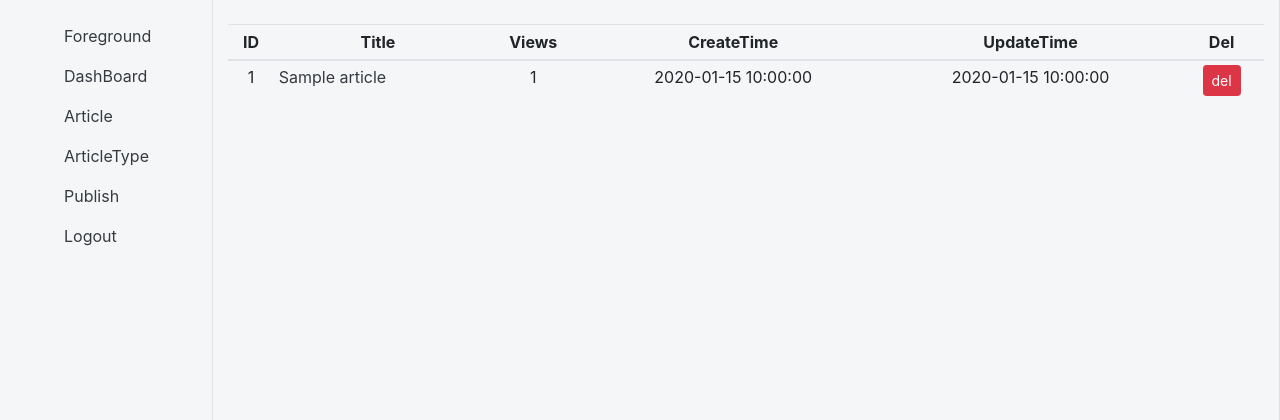
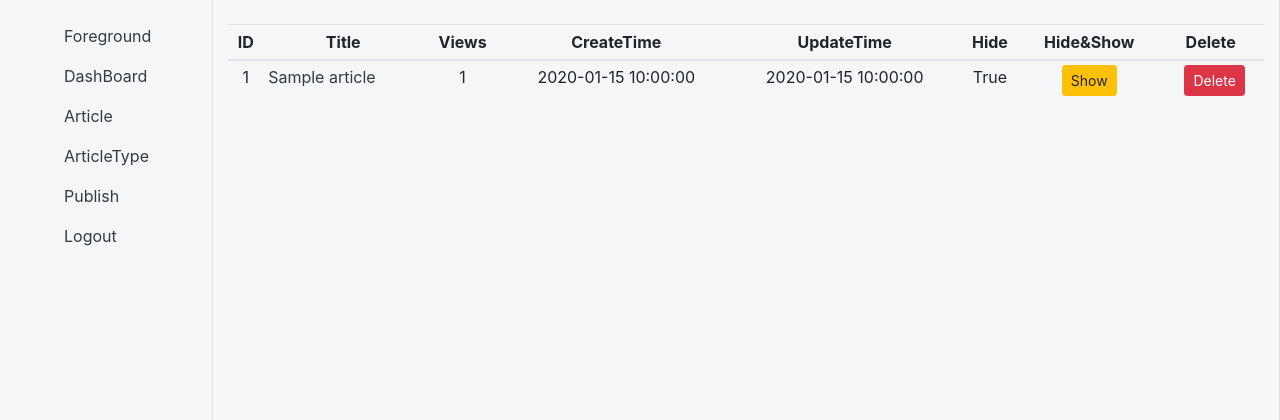
Before and after one commit to Jedore/binary_life, a Django app: page /background/article/ in a window 1280 px wide. Shown: the top 420 px of the page. Run offline with Django 3.2, Linux system fonts and the light colour scheme; a user stored in the database is signed in; tables that the repository leaves empty hold one stand-in row (values such as "Sample post"); parts of the project's set-up code (start-up, migrations or seed data) failed here and were passed over; some libraries are stand-ins or nearby versions.

Commit message:
modify article delete/hide logic

```diff
--- a/background/templates/background/article.html
+++ b/background/templates/background/article.html
@@ -10,7 +10,9 @@
         <th scope="col" class="text-center">Views</th>
         <th scope="col" class="text-center">CreateTime</th>
         <th scope="col" class="text-center">UpdateTime</th>
-        <th scope="col" class="text-center">Del</th>
+        <th scope="col" class="text-center">Hide</th>
+        <th scope="col" class="text-center">Hide&Show</th>
+        <th scope="col" class="text-center">Delete</th>
       </tr>
       </thead>
       <tbody>
@@ -21,13 +23,20 @@
           <td class="text-center">{{ article.views.count }}</td>
           <td class="text-center">{{ article.create_time | date:"Y-m-d H:i:s" }}</td>
           <td class="text-center">{{ article.update_time | date:"Y-m-d H:i:s" }}</td>
+          <td class="text-center">{{ article.is_hide }}</td>
           <td class="text-center">
-            <form method="post" action="/background/article/">
-              <input type="hidden" name="csrfmiddlewaretoken" value="{{ csrf_token }}">
-              <input type="hidden" name="method" value="delete">
-              <input type="hidden" name="articleId" value="{{ article.id }}">
-              <button class="btn btn-sm btn-danger" type="submit">del</button>
-            </form>
+            {#            <form method="post" action="/background/article/">#}
+            {#              <input type="hidden" name="csrfmiddlewaretoken" value="{{ csrf_token }}">#}
+            {#              <input type="hidden" name="method" value="delete">#}
+            {#              <input type="hidden" name="articleId" value="{{ article.id }}">#}
+            {#            </form>#}
+            <button class="btn btn-sm btn-warning"
+                    onclick="hide_show_article(this, {{ article.id }})">
+              {% if article.is_hide %}Show{% else %}Hide{% endif %}
+            </button>
+          </td>
+          <td class="text-center">
+            <button class="btn btn-sm btn-danger ml-2" onclick="del_article(this, {{ article.id }})">Delete</button>
           </td>
         </tr>
       {% endfor %}
@@ -35,3 +44,59 @@
     </table>
   </div>
 {% endblock %}
+
+{% block script %}
+  <script>
+    $(function () {
+      $('[data-toggle="tooltip"]').tooltip()
+    })
+
+    function hide_show_article(event, article_id) {
+      // hide or show article
+      let $is_hide = event.parentNode.previousElementSibling;
+      let is_hide = $is_hide.textContent;
+      $.ajax({
+        url: `/background/article/hide_show/${article_id}/${is_hide}`,
+        data: {
+          "csrfmiddlewaretoken": $("[name='csrfmiddlewaretoken']").val(),
+        },
+        success: function (data) {
+          if (data.hasOwnProperty('failed')) {
+            alert(data.failed);
+          } else if (data.hasOwnProperty('is_hide')) {
+            $is_hide.textContent = data.is_hide;
+            event.textContent = data.is_hide == 'True' ? 'Show' : 'Hide';
+          } else {
+            alert('something error');
+          }
+        },
+        error: function (XMLHttpRequest, textStatus, errorThrown) {
+          alert(XMLHttpRequest.status + ' ' + errorThrown);
+        },
+        dataType: "json",
+      });
+    }
+
+    function del_article(event, article_id) {
+      let $row = event.parentNode.parentNode;
+      $.ajax({
+        url: `/background/article/del/${article_id}/`,
+        data: {
+          "csrfmiddlewaretoken": $("[name='csrfmiddlewaretoken']").val(),
+        },
+        success: function (data) {
+          if (data.hasOwnProperty('failed')) {
+            alert(data.failed);
+          } else {
+            // delete row
+            $row.parentNode.deleteRow($row.rowIndex - 1);
+          }
+        },
+        error: function (XMLHttpRequest, textStatus, errorThrown) {
+          alert(XMLHttpRequest.status + ' ' + errorThrown);
+        },
+        dataType: "json",
+      });
+    }
+  </script>
+{% endblock %}
--- a/background/urls.py
+++ b/background/urls.py
@@ -1,11 +1,16 @@
 from django.contrib.auth.views import login_required
-from django.urls import path
+from django.urls import path, register_converter
 
+from . import converters
 from .views import *
+
+register_converter(converters.BoolConverter, 'bool')
 
 urlpatterns = [
     path('', login_required(BackgroundView.as_view())),
     path('publish/', login_required(PublishView.as_view())),
     path('article_type/', login_required(ArticleTypeView.as_view())),
     path('article/', login_required(ArticleView.as_view())),
+    path('article/hide_show/<int:article_id>/<bool:is_hide>/', login_required(article_hide_show)),
+    path('article/del/<int:article_id>/', login_required(article_del)),
 ]
--- a/background/views.py
+++ b/background/views.py
@@ -1,12 +1,13 @@
 import sys
 
 from django.contrib import messages
+from django.http import JsonResponse
 from django.shortcuts import get_object_or_404
 from django.shortcuts import render
 
 from common.models import Article
 from common.models import ArticleType
-from common.models import BinaryLifeViews
+from common.models import ViewsRecord
 from common.views import BaseView
 
 
@@ -17,8 +18,8 @@ class BackgroundView(BaseView):
     def get(self, request):
         super(BackgroundView, self).get(request)
         articles = Article.objects.all()
-        all_views = BinaryLifeViews.objects.all().count()
-        visitors = BinaryLifeViews.objects.filter(is_superuser=False).count()
+        all_views = ViewsRecord.objects.all().count()
+        visitors = ViewsRecord.objects.filter(is_superuser=False).count()
         return render(request, 'background/dashboard.html', locals())
 
 
@@ -88,14 +89,34 @@ class ArticleView(BaseView):
         articles = Article.objects.all().order_by('-create_time')
         return render(request, 'background/article.html', locals())
 
-    def post(self, request):
-        if request.POST.get('method') == 'delete':
-            article_id = request.POST.get("articleId", 0)
-            try:
-                article = Article.objects.get(id=article_id)
-                article.delete()
-                messages.success(request, "success")
-            except:
-                messages.error(request, "failed: {}".format(sys.exc_info()[1]))
-        articles = Article.objects.all().order_by('-create_time')
-        return render(request, 'background/article.html', locals())
+
+def article_hide_show(request, article_id, is_hide):
+    ret = {}
+    try:
+        article = Article.objects.filter(id=article_id).first()
+        if not article:
+            raise Exception('article not exist')
+        if is_hide != article.is_hide:
+            raise Exception('is_hide status not match, please refresh')
+        if article.is_hide:
+            article.is_hide = False
+        else:
+            article.is_hide = True
+        article.save()
+        ret['is_hide'] = str(article.is_hide)
+    except Exception as e:
+        ret['failed'] = str(e)
+    return JsonResponse(ret)
+
+
+def article_del(request, article_id):
+    ret = {}
+    try:
+        article = Article.objects.filter(id=article_id).first()
+        if not article:
+            raise Exception('article not exist')
+        if article:
+            article.delete()
+    except Exception as e:
+        ret['failed'] = str(e)
+    return JsonResponse(ret)
--- a/foreground/views.py
+++ b/foreground/views.py
@@ -12,7 +12,7 @@ from common.views import BaseView
 class IndexView(BaseView):
     def get(self, request):
         super(IndexView, self).get(request)
-        articles = Article.objects.all().order_by("-create_time")
+        articles = Article.objects.filter(is_hide=False).order_by("-create_time")
         article_types = ArticleType.objects.all().order_by("id")
         return render(request, 'foreground/index.html', locals())
 
```
Also changed, not shown: background/converters.py (added, +19 -0 lines).
